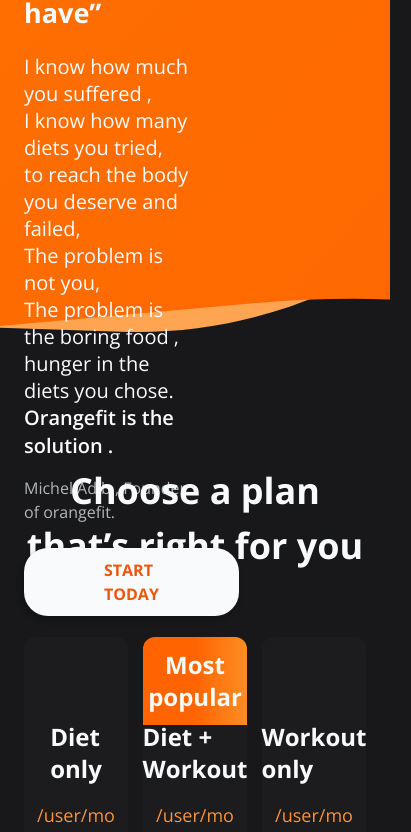
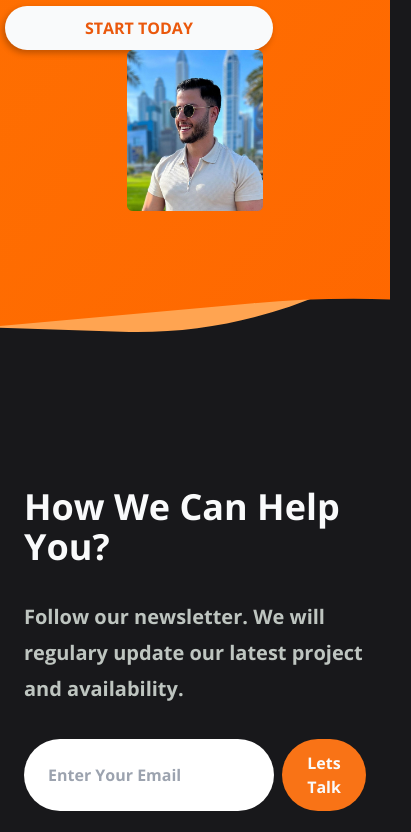
Before and after one commit to Mohammad-Shaar/orangefit, a React (Vite) app: page / in a window 390 px wide. Shown: the part 8190-9022 px from the top of the page, 411 px wide, since content can reach past the window. Built offline with nearby package versions, Linux system fonts and the light colour scheme.

Commit message:
working on responsive

```diff
--- a/src/Components/Footer/Footer.jsx
+++ b/src/Components/Footer/Footer.jsx
@@ -15,7 +15,7 @@
             <li>
               <img src={footerLogo} className="mb-8" />
             </li>
-            <li>
+            <li className="hidden md:list-item">
               <LinkBtn path="#">start today</LinkBtn>
             </li>
           </ul>
--- a/src/Components/MainHome/ExpertSection/Expert.jsx
+++ b/src/Components/MainHome/ExpertSection/Expert.jsx
@@ -11,8 +11,8 @@
       <div className="absolute top-[20%] z-10">
         <img src={nameFrame} />
       </div>
-      <div className="container flex justify-between items-center mx-auto p-6 text-gray-50 py-[18%]">
-        <div className="flex flex-col max-w-[50%]">
+      <div className="container flex flex-col justify-between items-center mx-auto p-6 text-gray-50 py-[18%] md:flex-row">
+        <div className="flex flex-col md:max-w-[50%]">
           <p className="font-bold text-4xl z-20">Meet our expert</p>
           <p className="font-bold text-7xl mt-4 z-20">Dr.MICHEL ADIB</p>
           <p className="font-bold text-2xl mt-20 mb-6">My Philosophy</p>
--- a/src/Components/MainHome/PlansSection/Plans.jsx
+++ b/src/Components/MainHome/PlansSection/Plans.jsx
@@ -1,6 +1,6 @@
 const Plans = () => {
   return (
-    <section>
+    <section className="hidden md:block">
       <div className="container mx-auto p-6 my-10 text-gray-50">
         <h1 className="text-center text-4xl my-16 font-bold leading-[55px]">
           Choose a plan that’s right for you
--- a/src/Components/MainHome/QuestionsSection/Questions.jsx
+++ b/src/Components/MainHome/QuestionsSection/Questions.jsx
@@ -3,8 +3,8 @@
 const Questions = () => {
   return (
     <section className="mt-32">
-      <div className="container flex justify-between mx-auto p-6 my-10 text-gray-50">
-        <div className="flex flex-col max-w-[50%]">
+      <div className="container flex flex-col-reverse gap-20 justify-between mx-auto p-6 my-10 text-gray-50 md:flex-row">
+        <div className="flex flex-col md:max-w-[50%]">
           <div className="flex justify-between items-center border-t-2 border-orange-400 pt-8 mb-8">
             <p className="font-bold text-xl mr-6">
               How do i sign up for the project?
@@ -24,19 +24,19 @@
             <img src={arrowImg} className="cursor-pointer" />
           </div>
         </div>
-        <div className="flex flex-col max-w-[34%]">
+        <div className="flex flex-col md:max-w-[34%]">
           <h1 className="font-bold text-4xl mb-8">How We Can Help You?</h1>
           <p className="font-bold text-xl leading-9 text-[#F6FFF8] opacity-75">
             Follow our newsletter. We will regulary update our latest project
             and availability.
           </p>
           <form className="mt-8">
-            <div className="">
+            <div className="flex justify-center md:block">
               <input
                 type="email"
                 name="email"
                 placeholder="Enter Your Email"
-                className="font-bold text-zinc-900 max-w-[70%] py-3 px-6 mr-2 rounded-[37px] border-none outline-none"
+                className="font-bold text-zinc-900 md:max-w-[70%] py-3 px-6 mr-2 rounded-[37px] border-none outline-none"
               />
               <button className="font-bold bg-orange-500 py-3 px-6 rounded-[70px]">
                 Lets Talk
```
